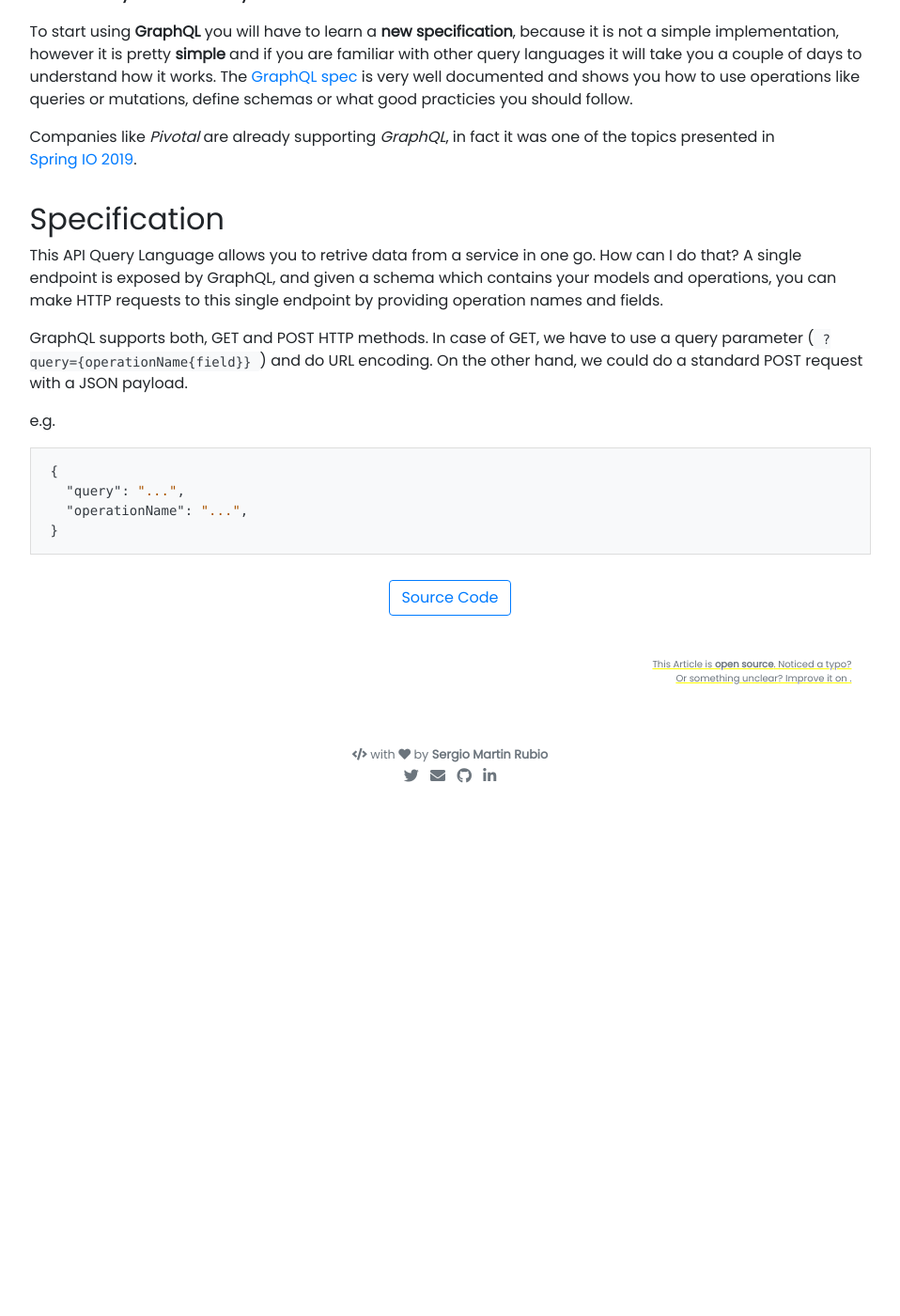
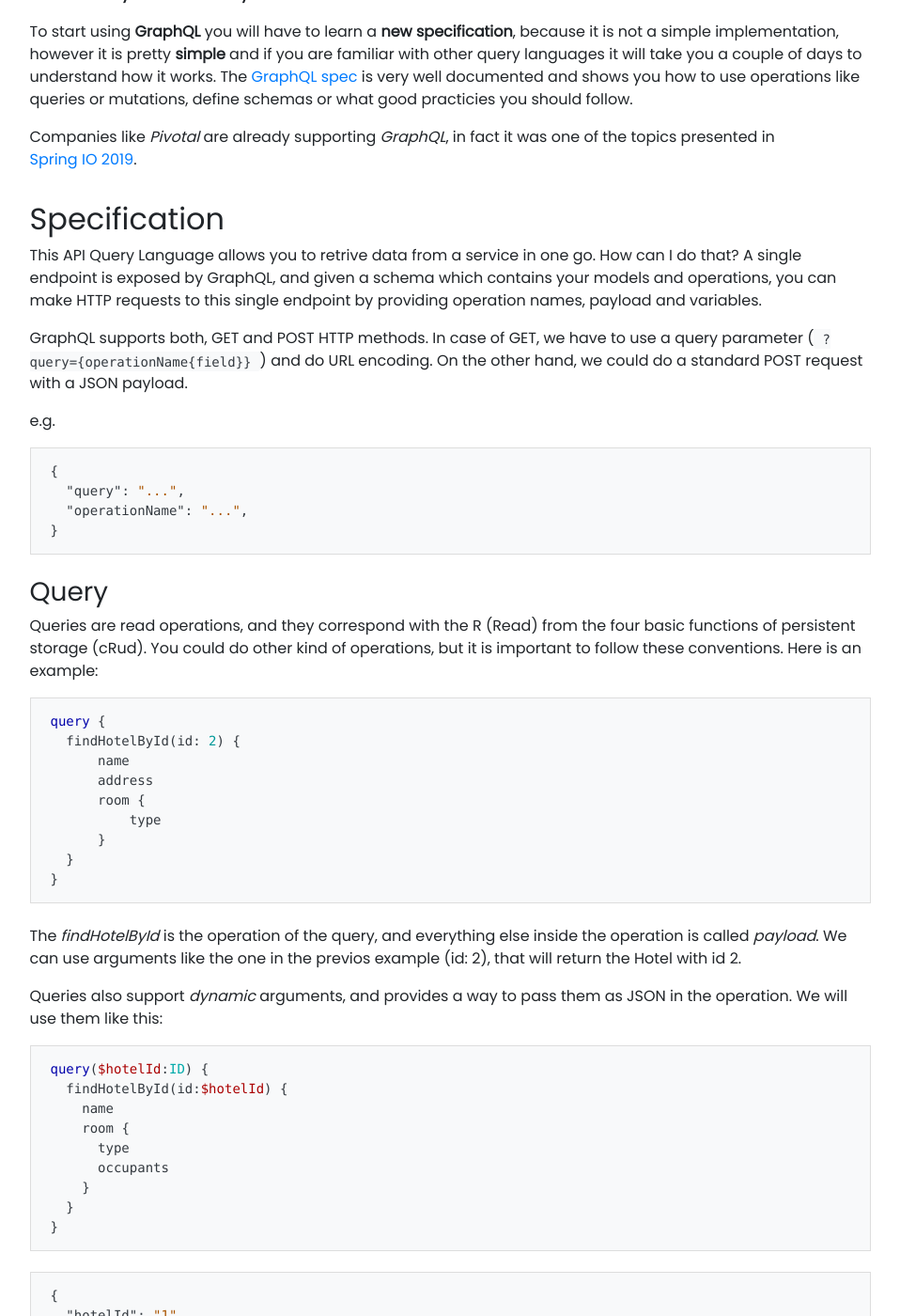
Before and after one commit to jackhman/sergio-martin-rubio-site, a Jekyll site: the page built from _posts/2019-07-11-moving-beyond-rest-with-graphql.md, in a window 1280 px wide and 1400 px high, scrolled down 546 px. Shown: the whole window at 94% size, without its empty margins (161-1119 px from the left). Built offline with Jekyll 4.4.1, drawn with Linux system fonts in a browser that asks for light colours; nearby versions of some CDN libraries; our own code applies the rules of GitHub Pages for plain Markdown files; comment, search, counter and statistics services are not loaded; before the commit the page ends 1355 px from its top, so only the background shows below that; some of the changed text lies outside the part shown.

Commit message:
update article

````diff
--- a/_posts/2019-07-11-moving-beyond-rest-with-graphql.md
+++ b/_posts/2019-07-11-moving-beyond-rest-with-graphql.md
@@ -25,7 +25,7 @@
 
 ## Specification
 
-This API Query Language allows you to retrive data from a service in one go. How can I do that? A single endpoint is exposed by GraphQL, and given a schema which contains your models and operations, you can make HTTP requests to this single endpoint by providing operation names and fields.
+This API Query Language allows you to retrive data from a service in one go. How can I do that? A single endpoint is exposed by GraphQL, and given a schema which contains your models and operations, you can make HTTP requests to this single endpoint by providing operation names, payload and variables.
 
 GraphQL supports both, GET and POST HTTP methods. In case of GET, we have to use a query parameter (`?query={operationName{field}}`) and do URL encoding. On the other hand, we could do a standard POST request with a JSON payload.
 
@@ -38,6 +38,61 @@
 }
 ```
 
+### Query
+
+Queries are read operations, and they correspond with the R (Read) from the four basic functions of persistent storage (cRud). You could do other kind of operations, but it is important to follow these conventions. Here is an example:
+
+```graphql
+query {
+  findHotelById(id: 2) {
+      name
+      address
+      room {
+          type
+      }
+  }
+}
+```
+
+The _findHotelById_ is the operation of the query, and everything else inside the operation is called _payload_. We can use arguments like the one in the previos example (id: 2), that will return the Hotel with id 2.
+
+Queries also support _dynamic_ arguments, and provides a way to pass them as JSON in the operation. We will use them like this:
+```graphql
+query($hotelId:ID) {
+  findHotelById(id:$hotelId) {
+    name
+    room {
+      type
+      occupants
+    }
+  }
+}
+```
+
+```json
+{
+  "hotelId": "1"
+}
+```
+
+### Mutation
+
+Mutations are used for Create, Update and Delete data (CrUD). We can create mutation by replacing query with the mutation keyword. This is an example:
+
+```
+mutation {
+  newHotel(name:"test 1", address: "test 1"){
+    id
+  }
+}
+```
+This creates a new Hotel and returns the id for the created hotel.
+>To get the id back we need to define in our schema a field of type ID.
+
+## Conclusion
+
+GraphQL is like an API gateway or proxy server that sits in front of your downstream services or data sources, and just like HTTP we can use verbs to get exactly what we ask for.
+
 <p class="text-center">
 {% include button.html link="https://github.com/smartinrub/spring-boot-graphql" text="Source Code" %}
 </p>
````
